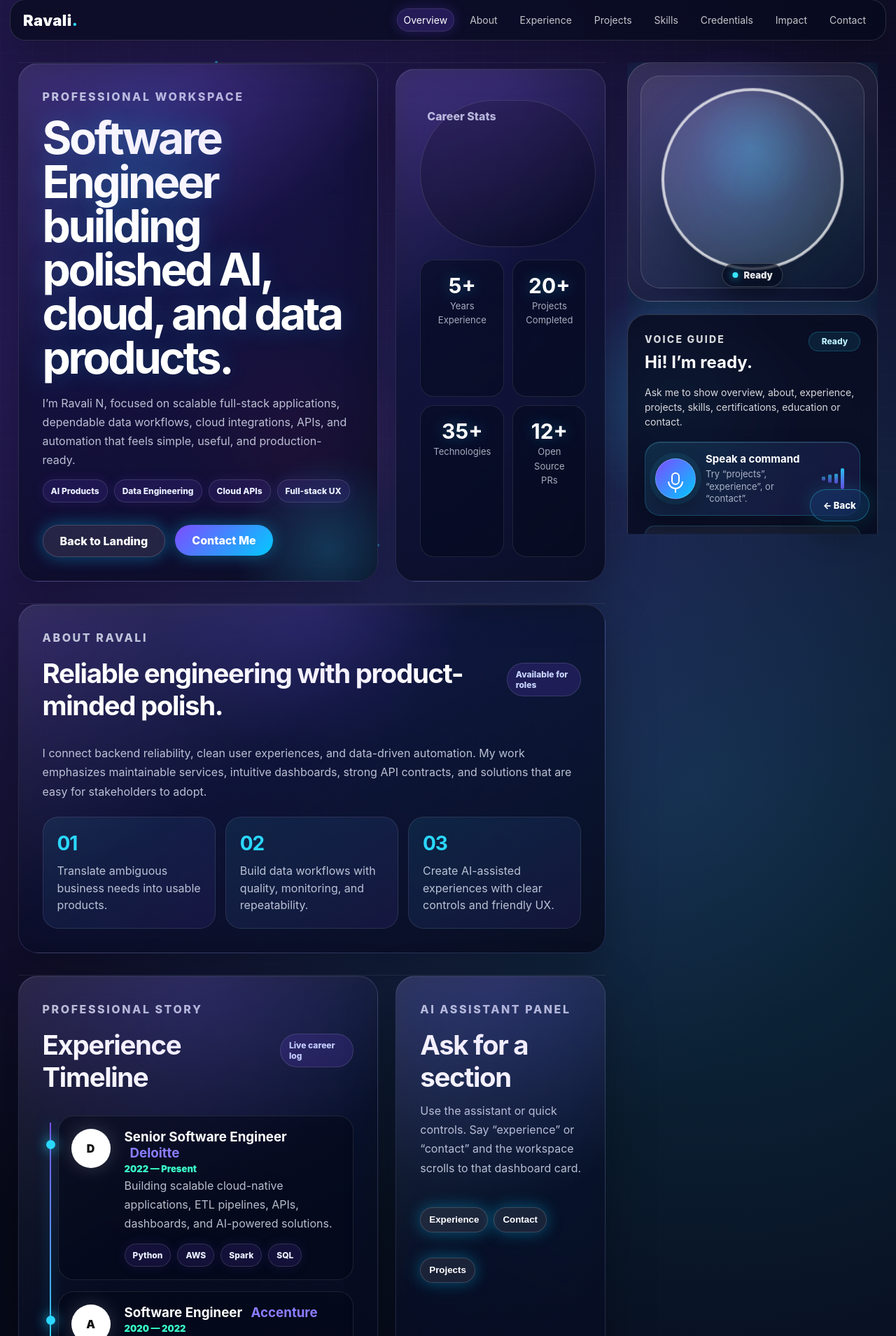
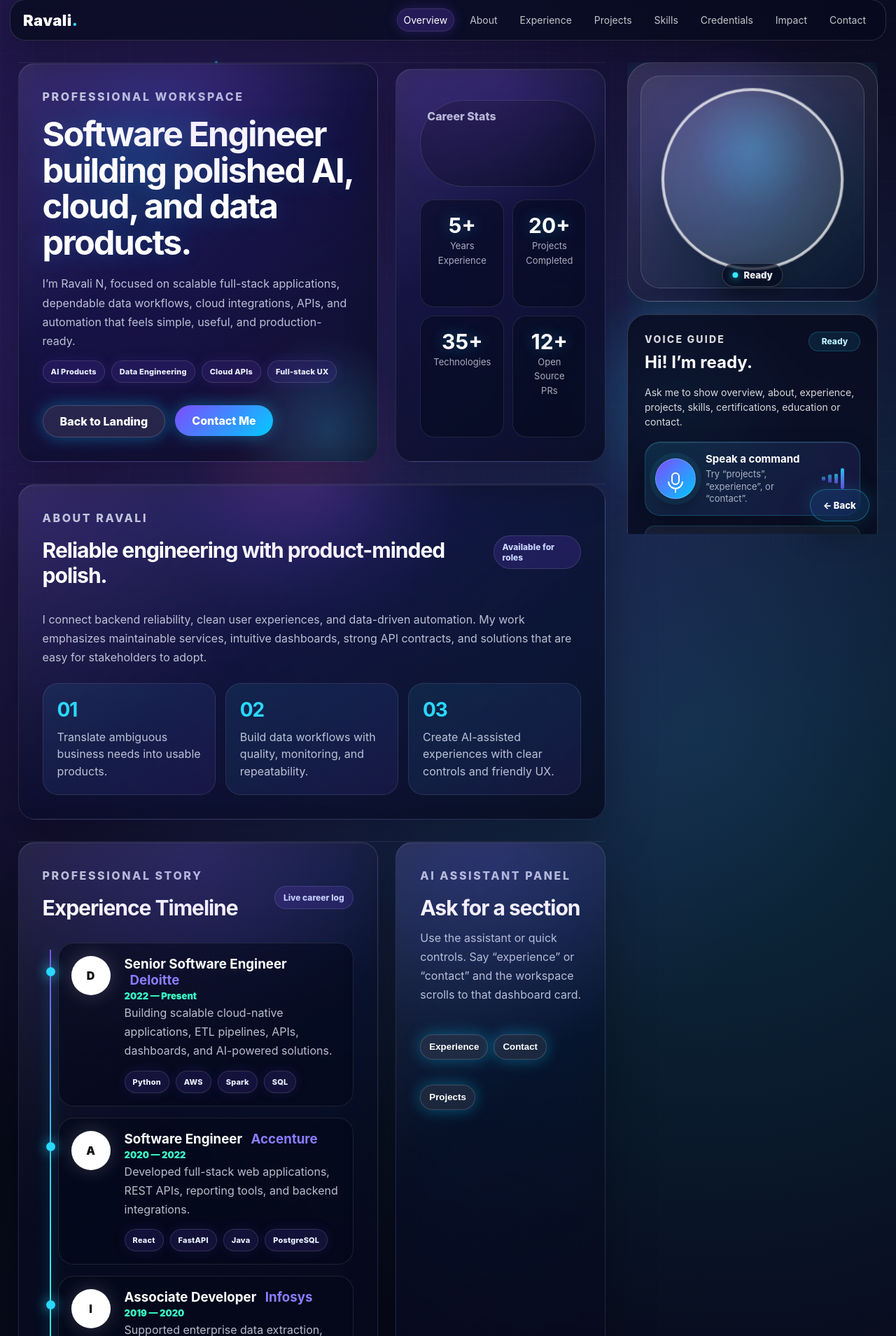
Before and after one commit to ravalireddy-24/Portfolio, a Flask app: page /portfolio in a window 1280 px wide. Shown: the part 17-1926 px from the top of the page at 70% size. Run offline with Flask 3, Linux system fonts and the light colour scheme; grey boxes are pictures that could not be loaded.

Commit message:
Changes in second page

```diff
--- a/static/css/style.css
+++ b/static/css/style.css
@@ -2297,3 +2297,98 @@ body::before {
 .floating-back-home:hover {
   transform: translateY(-3px);
 }
+/* Requested softer software-title treatment and calmer visual scale */
+.reference-landing .role {
+  display: inline-flex;
+  flex-wrap: wrap;
+  align-items: center;
+  gap: 8px;
+  width: fit-content;
+  max-width: 100%;
+  margin-bottom: 22px;
+  padding: 8px 12px;
+  border: 1px solid rgba(42, 216, 255, .18);
+  border-radius: 18px;
+  background: rgba(255, 255, 255, .055);
+  color: rgba(238, 246, 255, .92);
+  font-size: clamp(14px, 1.05vw, 17px);
+  font-weight: 750;
+  letter-spacing: .01em;
+  box-shadow: inset 0 1px 0 rgba(255, 255, 255, .1), 0 14px 34px rgba(0, 0, 0, .18);
+}
+
+.reference-landing .role span {
+  width: 4px;
+  height: 4px;
+  margin: 0 2px;
+  overflow: hidden;
+  border-radius: 50%;
+  background: rgba(42, 216, 255, .7);
+  color: transparent;
+  box-shadow: 0 0 12px rgba(42, 216, 255, .58);
+}
+
+.reference-landing .landing-copy h1 {
+  font-size: clamp(50px, 6.2vw, 88px);
+  letter-spacing: -.035em;
+}
+
+.reference-landing .intro {
+  max-width: 560px;
+  font-size: clamp(15px, 1.08vw, 18px);
+}
+
+.availability-badge {
+  font-size: 12px;
+  letter-spacing: .055em;
+}
+
+.reference-landing .primary-link,
+.reference-landing .secondary-link {
+  min-height: 48px;
+  padding-inline: 22px;
+  border-radius: 999px;
+  box-shadow: 0 12px 28px rgba(42, 216, 255, .2);
+}
+
+.reference-landing .portrait-card {
+  border-radius: 28px;
+  background:
+    linear-gradient(145deg, rgba(255, 255, 255, .1), rgba(6, 10, 35, .5)),
+    radial-gradient(circle at 50% 18%, rgba(42, 216, 255, .13), transparent 42%);
+}
+
+.dashboard-section h1 {
+  font-size: clamp(32px, 3.8vw, 58px);
+  line-height: 1.06;
+  letter-spacing: -.04em;
+}
+
+.dashboard-section h2 {
+  font-size: clamp(22px, 2.35vw, 34px);
+}
+
+.hero-highlights span,
+.tech-badges span,
+.skill-dashboard span,
+.credential-list span {
+  font-size: 11px;
+  letter-spacing: .015em;
+}
+
+.dashboard-card,
+.project-card {
+  border-radius: 24px;
+  background: linear-gradient(145deg, rgba(255,255,255,.09), rgba(9,14,36,.56) 44%, rgba(8,9,25,.78));
+}
+
+@media (max-width: 640px) {
+  .reference-landing .role {
+    justify-content: center;
+    font-size: 14px;
+  }
+
+  .reference-landing .landing-copy h1 {
+    font-size: clamp(44px, 14vw, 62px);
+  }
+}
```
